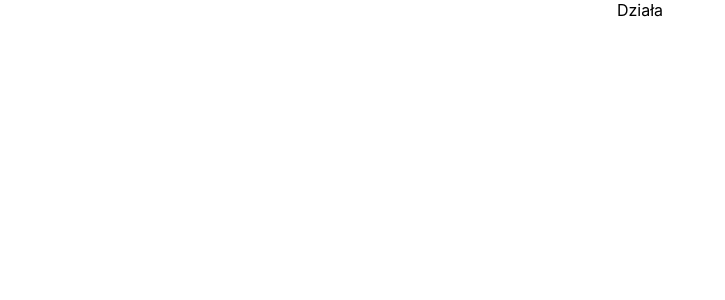
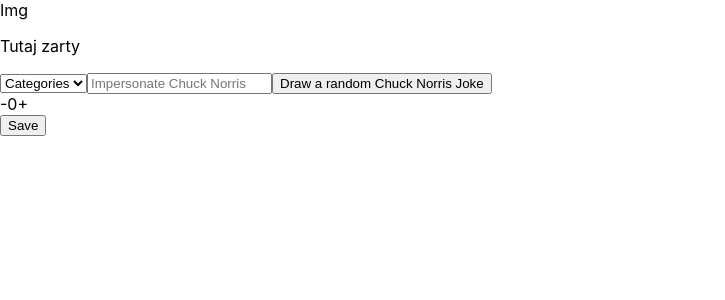
Before and after one commit to Prolaktostatyna/CHUCK-NORRIS-JOKES, a React (Create React App) app: page / in a window 1280 px wide. Shown: the top 300 px of the page, without its empty margins (0-725 px from the left). Built offline with nearby package versions, Linux system fonts and the light colour scheme.

Commit message:
create chuck norris template

```diff
--- a/src/App.tsx
+++ b/src/App.tsx
@@ -1,8 +1,9 @@
 import React from "react";
 import "./App.css";
+import Main from "./Main/Main";
 
 function App() {
-  return <div className="App">Działa</div>;
+  return <Main />;
 }
 
 export default App;
--- /dev/null
+++ b/src/Main/ImageContainer/Image.tsx
@@ -0,0 +1,11 @@
+import React from "react";
+
+function Image() {
+  //params: string
+  return (
+    <>
+      <div>Img</div>
+    </>
+  );
+}
+export default Image;
--- /dev/null
+++ b/src/Main/InputsContainer/Inputs.tsx
@@ -0,0 +1,17 @@
+import React from "react";
+
+function Inputs() {
+  //params: string
+  return (
+    <>
+      <select>
+        <option value="" disabled selected>
+          Categories
+        </option>
+      </select>
+      <input type="text" placeholder="Impersonate Chuck Norris"></input>
+      <button>Draw a random Chuck Norris Joke</button>
+    </>
+  );
+}
+export default Inputs;
--- /dev/null
+++ b/src/Main/JokeContainer/Joke.tsx
@@ -0,0 +1,11 @@
+import React from "react";
+
+function Joke() {
+  //params: string
+  return (
+    <>
+      <p>Tutaj zarty</p>
+    </>
+  );
+}
+export default Joke;
--- /dev/null
+++ b/src/Main/Main.tsx
@@ -0,0 +1,17 @@
+import React from "react";
+import Image from "./ImageContainer/Image";
+import Inputs from "./InputsContainer/Inputs";
+import Joke from "./JokeContainer/Joke";
+import Save from "./SaveContainer/Save";
+
+function Main() {
+  return (
+    <>
+      <Image />
+      <Joke />
+      <Inputs />
+      <Save />
+    </>
+  );
+}
+export default Main;
--- /dev/null
+++ b/src/Main/SaveContainer/Save.tsx
@@ -0,0 +1,16 @@
+import React from "react";
+
+function Save() {
+  //params: string
+  return (
+    <>
+      <div className="counter">
+        <span>-</span>
+        <span>0</span>
+        <span>+</span>
+      </div>
+      <button>Save</button>
+    </>
+  );
+}
+export default Save;
```
